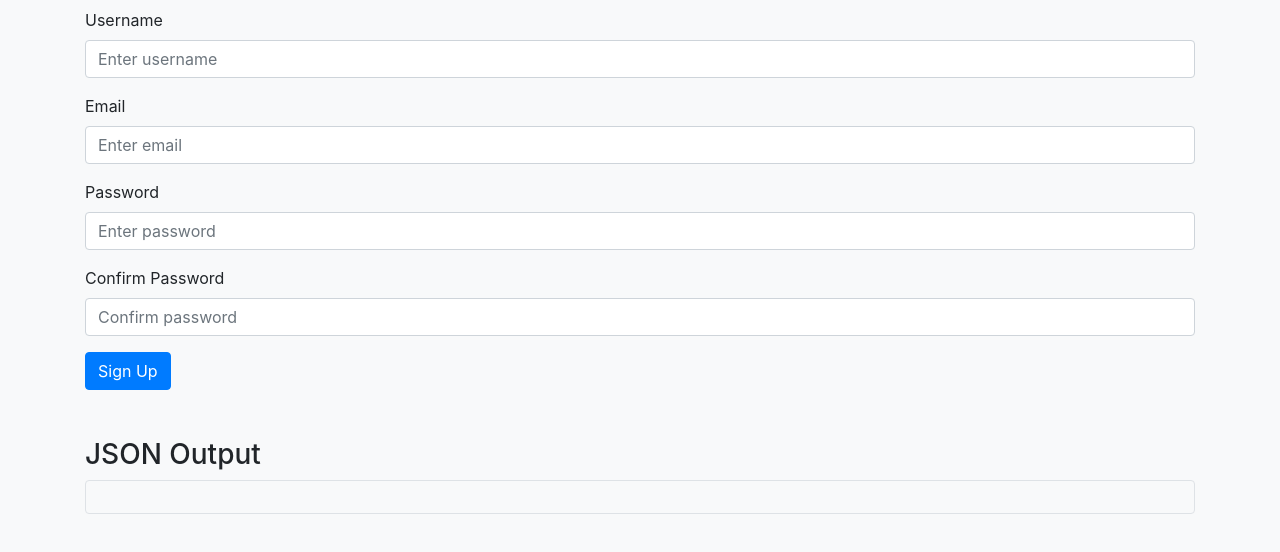
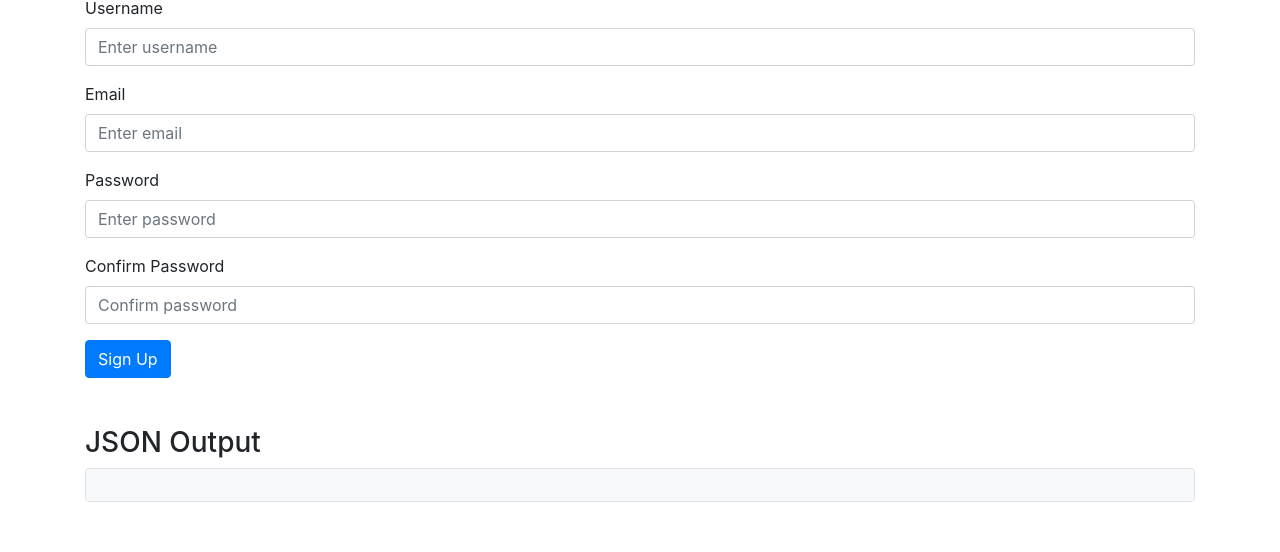
Before and after one commit to JordanBorrero/SoloLab6, a plain HTML site: page index.html in a window 1280 px wide. Shown: the part 98-650 px from the top of the page. Drawn offline with nearby package versions, Linux system fonts and the light colour scheme.

Commit message:
Update styles.css

```diff
--- a/styles.css
+++ b/styles.css
@@ -1,14 +1,7 @@
-body {
-    background-color: #f8f9fa;
+input.is-invalid {
+    border-color: #dc3545;
 }
 
-h2 {
-    margin-bottom: 20px;
+input.is-valid {
+    border-color: #28a745;
 }
-
-#jsonOutput {
-    background-color: #e9ecef;
-    padding: 10px;
-    border-radius: 5px;
-    white-space: pre-wrap; /* Allows the JSON to wrap */
-}
```
